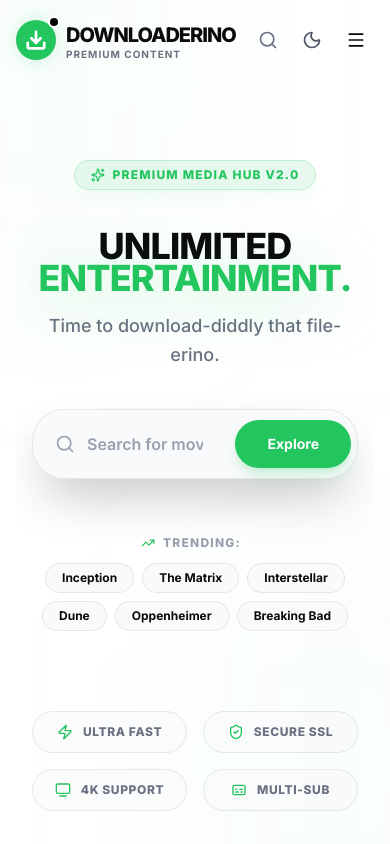
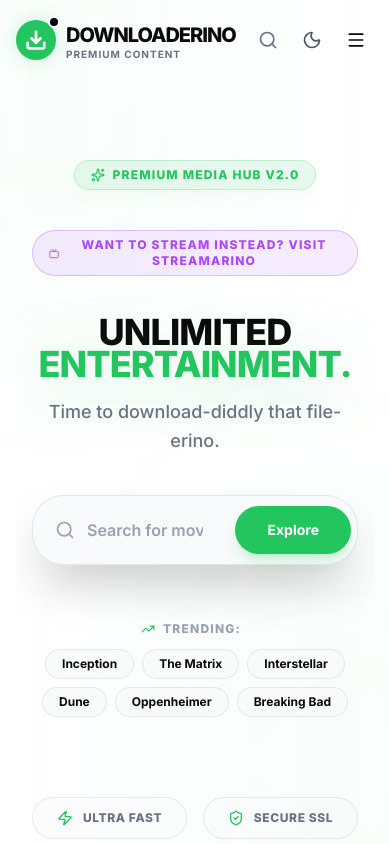
Before and after one commit to anointedthedeveloper/Downloaderino, a React (Vite) app: page / in a window 390 px wide. Shown: the top 844 px of the page. Built offline with nearby package versions, Linux system fonts and the light colour scheme.

Commit message:
feat: add Streamarino link to navbar, mobile menu, footer, and hero banner

```diff
--- a/src/components/Footer.tsx
+++ b/src/components/Footer.tsx
@@ -1,5 +1,5 @@
 import React from 'react';
-import { Github, Twitter, Heart, Youtube, Instagram, Shield, Zap, Globe, Star, Users, MessageCircle } from 'lucide-react';
+import { Github, Twitter, Heart, Youtube, Instagram, Shield, Zap, Globe, Star, Users, MessageCircle, Tv } from 'lucide-react';
 import { motion } from 'framer-motion';
 
 const WA_NUMBER = '2349016471351';
@@ -90,6 +90,17 @@
                 </li>
               ))}
               <li>
+                <a
+                  href="https://streamarino.vercel.app/"
+                  target="_blank"
+                  rel="noopener noreferrer"
+                  className="text-sm text-purple-500 hover:text-purple-400 transition-colors flex items-center gap-2 font-bold"
+                >
+                  <Tv size={13} />
+                  Stream on Streamarino
+                </a>
+              </li>
+              <li>
                 <motion.a
                   href={`https://wa.me/${WA_NUMBER}?text=${encodeURIComponent('Bug report — Downloaderino: ')}`}
                   target="_blank"
--- a/src/components/Navbar.tsx
+++ b/src/components/Navbar.tsx
@@ -1,5 +1,5 @@
 import React, { useState, useEffect } from 'react';
-import { Sun, Moon, Heart, Menu, X, Github, Download, Search } from 'lucide-react';
+import { Sun, Moon, Heart, Menu, X, Github, Download, Search, Tv } from 'lucide-react';
 import { motion, AnimatePresence } from 'framer-motion';
 import { clsx } from 'clsx';
 import { twMerge } from 'tailwind-merge';
@@ -29,9 +29,9 @@
   }, []);
 
   const navLinks = [
-    { name: 'Home', onClick: onLogoClick, comingSoon: false },
-    { name: 'Movies', onClick: () => {}, comingSoon: true },
-    { name: 'Series', onClick: () => {}, comingSoon: true },
+    { name: 'Home', onClick: onLogoClick, comingSoon: false, href: null },
+    { name: 'Movies', onClick: () => {}, comingSoon: true, href: null },
+    { name: 'Series', onClick: () => {}, comingSoon: true, href: null },
   ];
 
   return (
@@ -77,6 +77,14 @@
               )}
             </button>
           ))}
+          <a
+            href="https://streamarino.vercel.app/"
+            target="_blank"
+            rel="noopener noreferrer"
+            className="flex items-center gap-1.5 px-4 py-2 rounded-lg text-sm font-semibold text-purple-500 hover:bg-purple-500/10 transition-all"
+          >
+            <Tv size={15} /> Stream
+          </a>
         </div>
 
         {/* Right side Actions */}
@@ -162,6 +170,15 @@
                   <div className="w-1.5 h-1.5 rounded-full bg-primary opacity-0 group-hover:opacity-100" />
                 </button>
               ))}
+              <a
+                href="https://streamarino.vercel.app/"
+                target="_blank"
+                rel="noopener noreferrer"
+                onClick={() => setIsMenuOpen(false)}
+                className="flex items-center gap-2 px-4 py-3 rounded-xl font-bold text-lg text-purple-500 hover:bg-purple-500/10 transition-all"
+              >
+                <Tv size={18} /> Stream on Streamarino
+              </a>
               <div className="mt-4 pt-4 border-t border-border-subtle flex items-center justify-between px-4">
                 <span className="text-sm font-medium text-gray-500">Theme</span>
                 <button
--- a/src/pages/HomePage.tsx
+++ b/src/pages/HomePage.tsx
@@ -1,5 +1,5 @@
 import React, { useState, useEffect, useRef } from 'react';
-import { Search, TrendingUp, Zap, Film, Tv2, Subtitles, Sparkles, Layers, PlayCircle, Star, ShieldCheck, LayoutGrid, List, X } from 'lucide-react';
+import { Search, TrendingUp, Zap, Film, Tv2, Subtitles, Sparkles, Layers, PlayCircle, Star, ShieldCheck, LayoutGrid, List, X, Tv } from 'lucide-react';
 import { motion, AnimatePresence } from 'framer-motion';
 import type { MovieItem } from '../types';
 import Pagination from '../components/Pagination';
@@ -91,6 +91,20 @@
               <Sparkles size={14} className="animate-pulse" />
               <span>Premium Media Hub v2.0</span>
             </motion.div>
+
+            {/* Stream CTA */}
+            <motion.a
+              href="https://streamarino.vercel.app/"
+              target="_blank"
+              rel="noopener noreferrer"
+              initial={{ opacity: 0, y: -6 }}
+              animate={{ opacity: 1, y: 0 }}
+              transition={{ delay: 0.05 }}
+              className="inline-flex items-center gap-2 px-4 py-1.5 rounded-full bg-purple-500/10 border border-purple-500/30 text-purple-500 text-xs font-black uppercase tracking-widest hover:bg-purple-500/20 transition-all"
+            >
+              <Tv size={13} />
+              <span>Want to stream instead? Visit Streamarino</span>
+            </motion.a>
 
             {/* Headline */}
             <div className="space-y-4">
```
